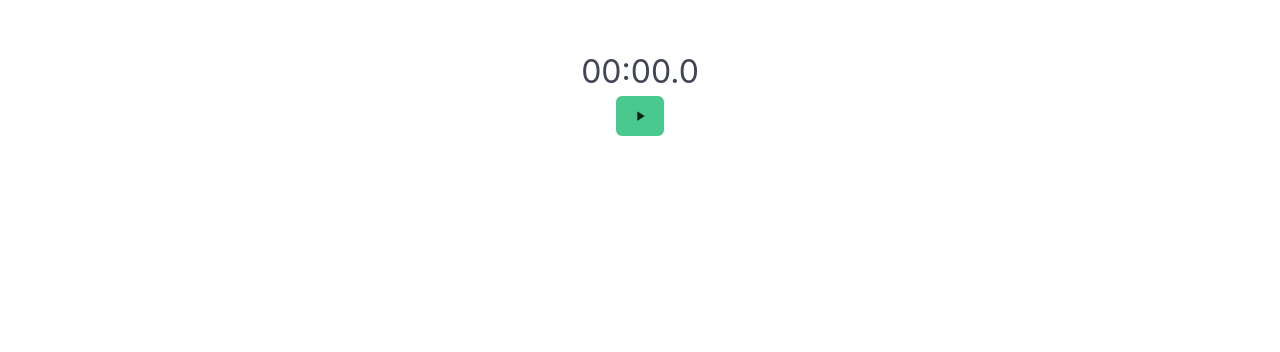
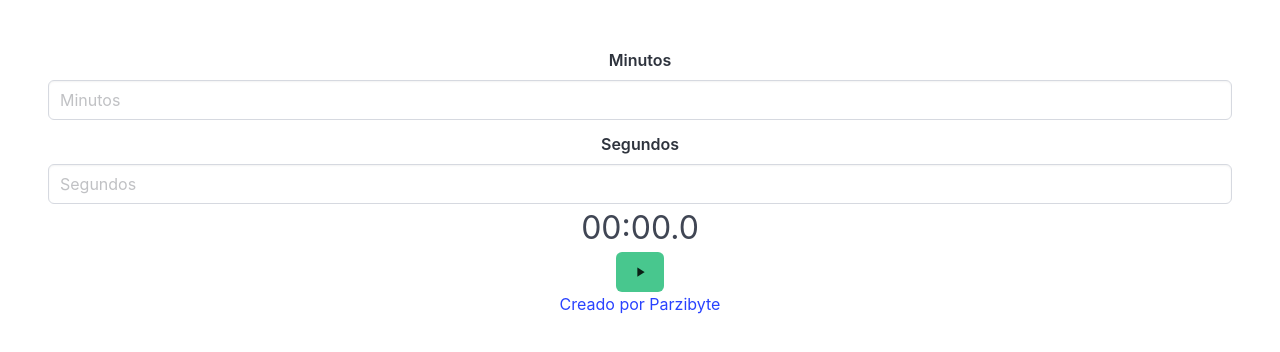
Before and after one commit to parzibyte/temporizador_javascript, a plain HTML site: page index.html in a window 1280 px wide. Drawn offline with nearby package versions, Linux system fonts and the light colour scheme.

Commit message:
Solicitando minutos y segundos

```diff
--- a/index.html
+++ b/index.html
@@ -13,12 +13,28 @@
 
 <body>
 	<section class="section">
-		<div class="columns">
+		<div class="columns is-centered">
 			<div class="column has-text-centered">
+				<div id="contenedorInputs">
+					<div class="field">
+						<label class="label">Minutos</label>
+						<div class="control">
+							<input class="input" id="minutos" type="number" placeholder="Minutos">
+						</div>
+					</div>
+					<div class="field">
+						<label class="label">Segundos</label>
+						<div class="control">
+							<input class="input" id="segundos" type="number" placeholder="Segundos">
+						</div>
+					</div>
+				</div>
 				<h2 id="tiempoRestante">00:00.0</h2>
 				<button id="btnIniciar" class="button is-success"><span class="mdi mdi-play"></span></button>
 				<button id="btnPausar" class="button is-success"><span class="mdi mdi-pause"></span></button>
 				<button id="btnDetener" class="button is-success"><span class="mdi mdi-stop"></span></button>
+				<br>
+				<a href="https://parzibyte.me/blog">Creado por Parzibyte</a>
 			</div>
 		</div>
 	</section>
@@ -27,7 +43,10 @@
 			const $tiempoRestante = document.querySelector("#tiempoRestante"),
 				$btnIniciar = document.querySelector("#btnIniciar"),
 				$btnPausar = document.querySelector("#btnPausar"),
-				$btnDetener = document.querySelector("#btnDetener");
+				$btnDetener = document.querySelector("#btnDetener"),
+				$minutos = document.querySelector("#minutos"),
+				$segundos = document.querySelector("#segundos"),
+				$contenedorInputs = document.querySelector("#contenedorInputs");
 			let idInterval = null, diferenciaTemporal = 0,
 				fechaFuturo = null;
 			// Carga un sonido a través de su fuente y lo inyecta de manera oculta
@@ -53,6 +72,7 @@
 			}
 
 			const iniciarTemporizador = (minutos, segundos) => {
+				ocultarElemento($contenedorInputs);
 				mostrarElemento($btnPausar);
 				ocultarElemento($btnIniciar);
 				ocultarElemento($btnDetener);
@@ -112,6 +132,9 @@
 				return `${agregarCeroSiEsNecesario(minutos)}:${agregarCeroSiEsNecesario(segundos.toFixed(1))}`;
 			};
 			const init = () => {
+				$minutos.value = "";
+				$segundos.value = "";
+				mostrarElemento($contenedorInputs);
 				mostrarElemento($btnIniciar);
 				ocultarElemento($btnPausar);
 				ocultarElemento($btnDetener);
@@ -119,7 +142,12 @@
 
 
 			$btnIniciar.onclick = () => {
-				iniciarTemporizador(0, 3);
+				const minutos = parseInt($minutos.value);
+				const segundos = parseInt($segundos.value);
+				if (isNaN(minutos) || isNaN(segundos) || segundos <= 0) {
+					return;
+				}
+				iniciarTemporizador(minutos, segundos);
 			};
 			init();
 			$btnPausar.onclick = pausarTemporizador;
```
